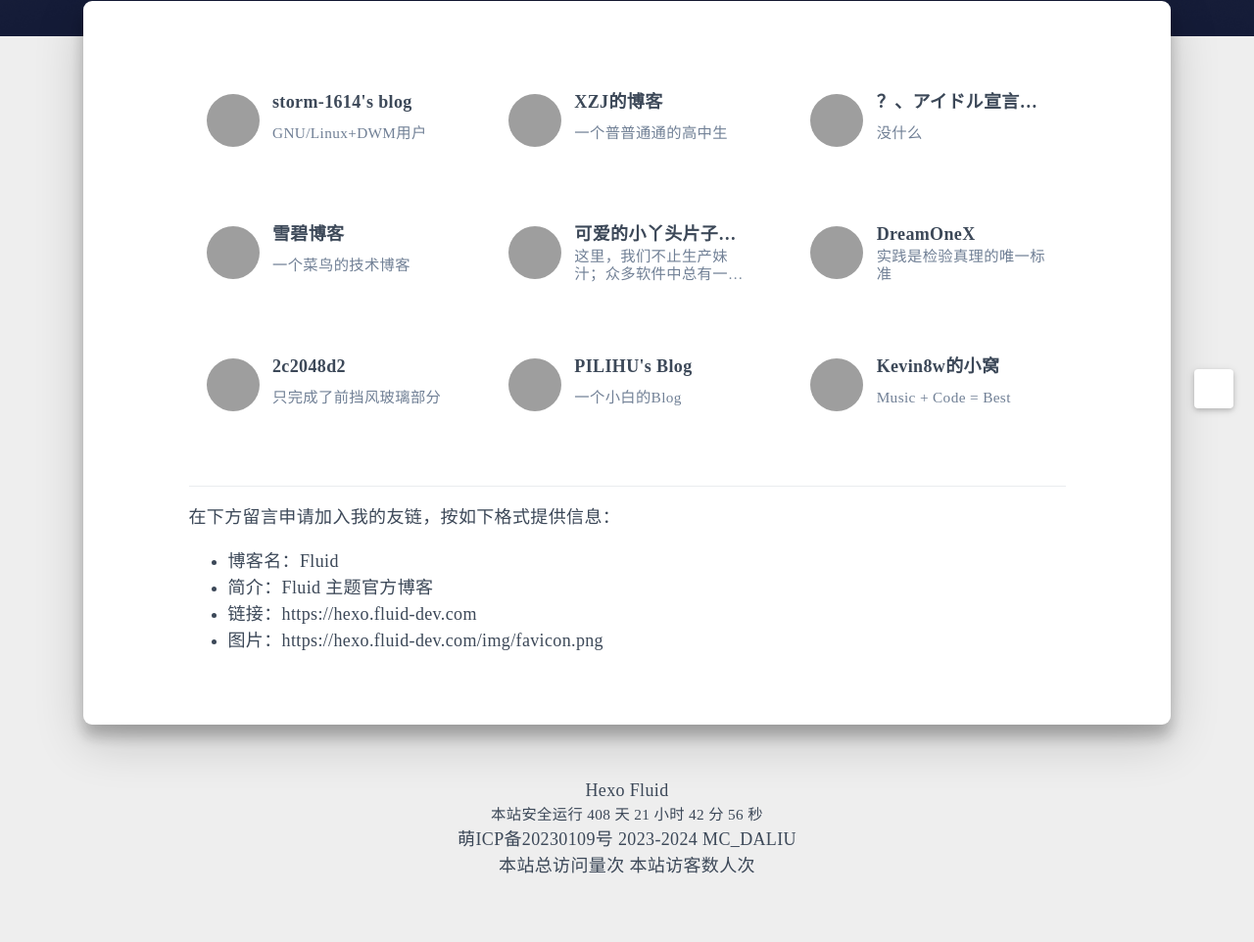
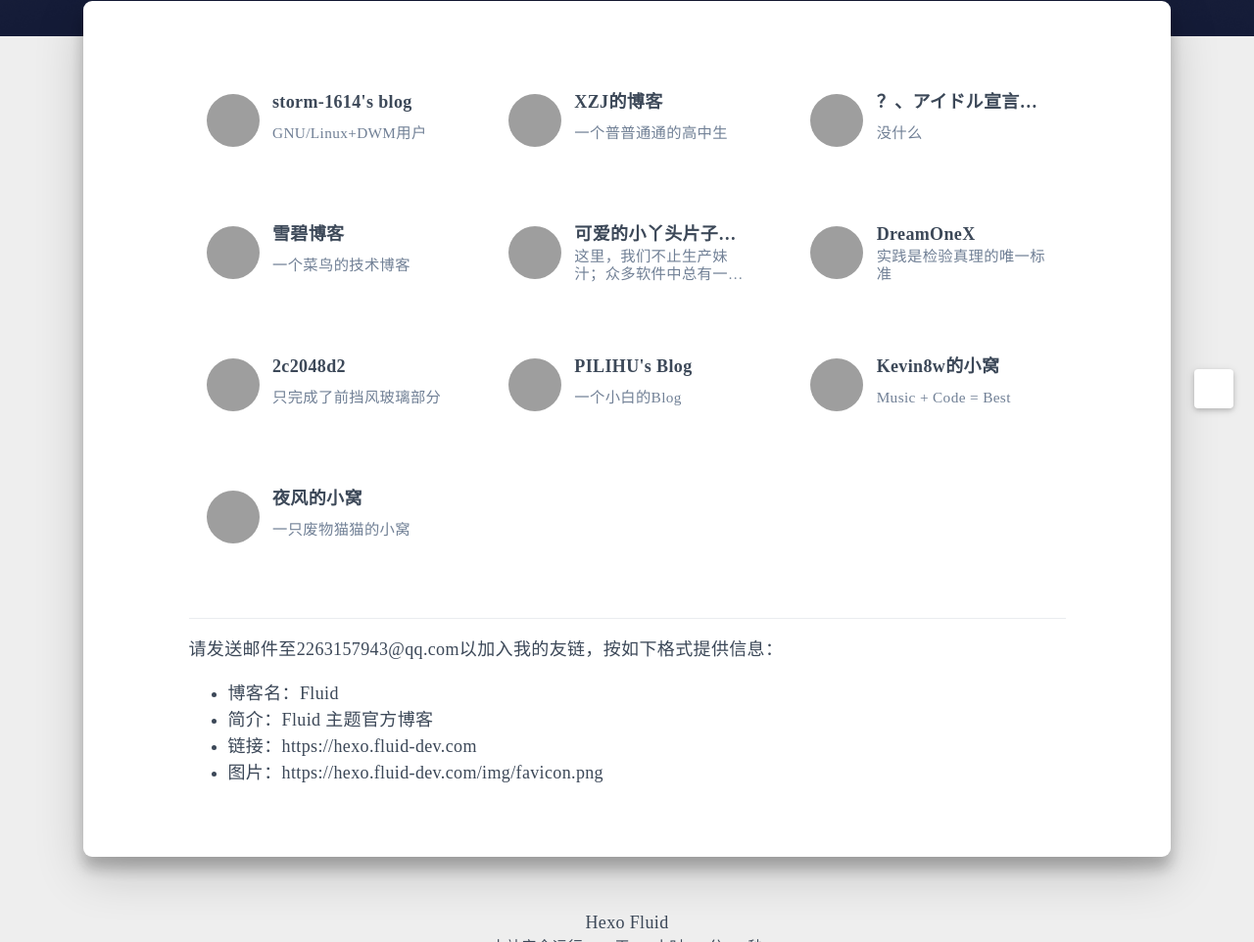
Before and after one commit to MC-DALIU/MC-DALIU.github.io, a plain HTML site: page links/index.html in a window 1280 px wide. Shown: the part 443-1405 px from the top of the page at 98% size. Before the commit the page ends 1359 px from the top, so only its background shows below. Drawn offline with nearby package versions, Linux system fonts and the light colour scheme; some packages are replaced by stand-ins of ours; grey boxes are pictures that could not be loaded; a script that the page names is missing; some icons are missing; a small style sheet from the web is missing; a web font is replaced by a local one.

Commit message:
Site updated: 2024-02-24 12:42:49

```diff
--- a/links/index.html
+++ b/links/index.html
@@ -396,12 +396,29 @@
     </div>
 
 
+    <div class="card col-lg-4 col-md-6 col-sm-12">
+      <a href="https://blog.zobyic.top/" class="card-body hover-with-bg" target="_blank" rel="noopener">
+        <div class="card-content">
+
+            <div class="link-avatar my-auto">
+              <img src="https://s2.loli.net/2024/02/18/WLq75gZiBRQvAhz.webp" srcset="/img/loading.gif" lazyload alt="夜风的小窝"
+                   onerror="this.onerror=null; this.src=this.srcset='/img/avatar.png'"/>
+            </div>
+
+          <div class="link-text">
+            <div class="link-title">夜风的小窝</div>
+            <div class="link-intro">一只废物猫猫的小窝</div>
+          </div>
+        </div>
+      </a>
+    </div>
+
 </div>
 
 
   <!-- Custom -->
   <div class="custom mx-auto">
-    <hr><p>在下方留言申请加入我的友链，按如下格式提供信息：</p><ul><li>博客名：Fluid</li><li>简介：Fluid 主题官方博客</li><li>链接：https://hexo.fluid-dev.com</li><li>图片：https://hexo.fluid-dev.com/img/favicon.png</li></ul>
+    <hr><p>请发送邮件至2263157943@qq.com以加入我的友链，按如下格式提供信息：</p><ul><li>博客名：Fluid</li><li>简介：Fluid 主题官方博客</li><li>链接：https://hexo.fluid-dev.com</li><li>图片：https://hexo.fluid-dev.com/img/favicon.png</li></ul>
   </div>
 
 
```
Also changed, not shown: about/index.html (+1 -1 lines).
